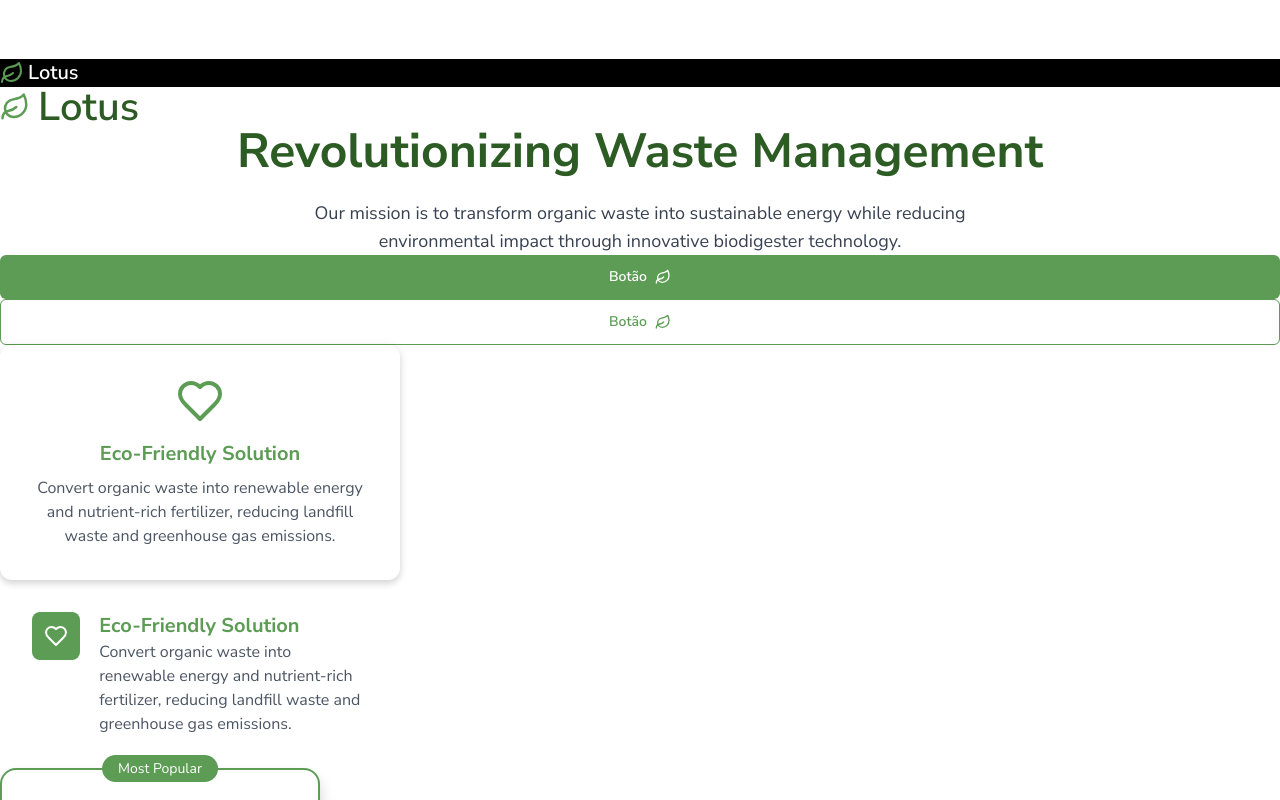
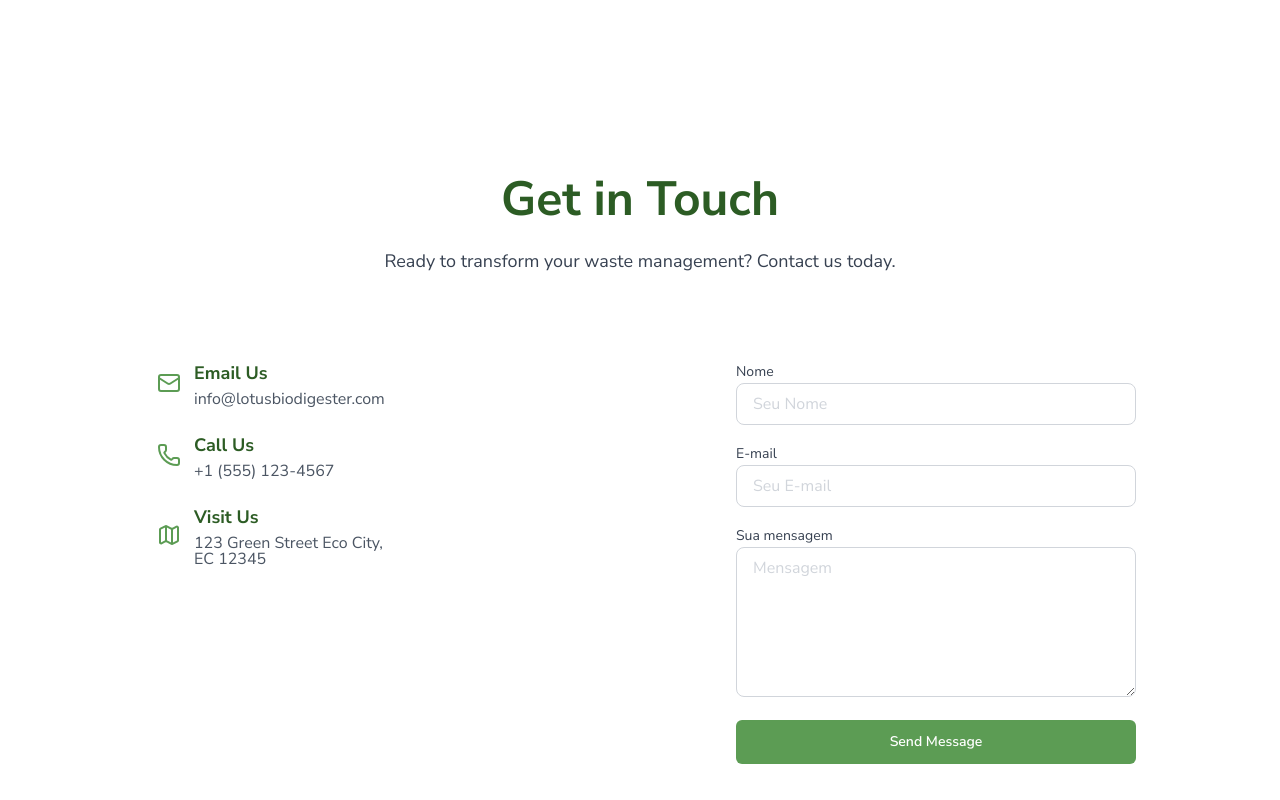
Before and after one commit to Lotus-Bio/lotus-frontend-2.0, a Next.js app: page / in a window 1280 px wide. Shown: the part 3060-3860 px from the top of the page. Built offline with nearby package versions, Linux system fonts and the light colour scheme.

Commit message:
cria e utiliza a seção/componente `FormSection`

```diff
--- a/src/app/page.js
+++ b/src/app/page.js
@@ -13,6 +13,7 @@ import HeaderSection from "@/ui/sections/HeaderSection";
 import MissionSection from "@/ui/sections/MissionSection";
 import FeatureSection from "@/ui/sections/FeatureSection";
 import PlanSection from "@/ui/sections/PlanSection";
+import FormSection from "@/ui/sections/FormSection";
 
 export default function Home() {
   return (
@@ -21,66 +22,7 @@ export default function Home() {
       <MissionSection />
       <FeatureSection />
       <PlanSection />
-      <div style={{ backgroundColor: "black" }}>
-        <Logo light />
-      </div>
-      <Logo large />
-      <TitleSection>Revolutionizing Waste Management</TitleSection>
-      <SubtitleSection>
-        Our mission is to transform organic waste into sustainable energy while
-        reducing environmental impact through innovative biodigester technology.
-      </SubtitleSection>
-      <Button ghost={false}>
-        Botão <Leaf />
-      </Button>
-      <Button ghost={true}>
-        Botão <Leaf />
-      </Button>
-      <CardMission
-        icon={<Heart />}
-        title="Eco-Friendly Solution"
-        description="Convert organic waste into renewable energy and nutrient-rich fertilizer, reducing landfill waste and greenhouse gas emissions."
-      />
-      <CardFeature
-        icon={<Heart />}
-        title="Eco-Friendly Solution"
-        description="Convert organic waste into renewable energy and nutrient-rich fertilizer, reducing landfill waste and greenhouse gas emissions."
-      />
-      <CardPlan
-        title="Starter"
-        value="$2,999"
-        description="Perfect for small farms and households"
-        list={["item1", "item2", "item3", "item4", "item5", "item6"]}
-        popular={true}
-      />
-      <CardPlan
-        title="Starter"
-        value="$2,999"
-        description="Perfect for small farms and households"
-        list={["item1", "item2", "item3", "item4", "item5", "item6"]}
-        popular={false}
-      />
-      <Input
-        name="name"
-        placeholder="Seu Nome"
-        // value={inputName}
-        label="Nome"
-        onChange={(e) => console.log(e.target.value)}
-      />
-      ,
-      <Input
-        name="message"
-        placeholder="Mensagem"
-        // value={inputMessage}
-        label="Sua mensagem"
-        isTextarea
-        onChange={(e) => console.log(e.target.value)}
-      />
-      <ItemContact
-        icon={<PhoneCall />}
-        title="Call Us"
-        info="+1 (555) 123-4567"
-      />
+      <FormSection />
     </main>
   );
 }
--- /dev/null
+++ b/src/data/contacts.js
@@ -0,0 +1,19 @@
+import { Mail, Phone, Map } from "lucide-react";
+
+export const contacts = [
+  {
+    icon: Mail,
+    title: "Email Us",
+    info: "info@lotusbiodigester.com",
+  },
+  {
+    icon: Phone,
+    title: "Call Us",
+    info: "+1 (555) 123-4567",
+  },
+  {
+    icon: Map,
+    title: "Visit Us",
+    info: "123 Green Street Eco City, EC 12345",
+  },
+];
--- /dev/null
+++ b/src/ui/sections/FormSection/formSection.style.js
@@ -0,0 +1,39 @@
+import styled from "styled-components";
+import Container from "@/ui/components/Container";
+
+export const StyledFormSection = styled.section`
+  padding: 6rem 0;
+`;
+
+export const ContainerForm = styled(Container)`
+  display: grid;
+  grid-template-columns: 1fr;
+  gap: 1rem;
+  align-items: center;
+  justify-items: center;
+
+  margin-top: 4rem;
+
+  @media (min-width: 768px) {
+    grid-template-columns: repeat(2, 1fr);
+  }
+`;
+
+export const BlockContact = styled.div`
+  display: flex;
+  flex-direction: column;
+  gap: 1.5rem;
+
+  max-width: 400px;
+  width: 100%;
+  height: 100%;
+`;
+
+export const Form = styled.form`
+  display: flex;
+  flex-direction: column;
+  gap: 1rem;
+
+  max-width: 400px;
+  width: 100%;
+`;
--- /dev/null
+++ b/src/ui/sections/FormSection/index.jsx
@@ -0,0 +1,71 @@
+"use client";
+import {
+  StyledFormSection,
+  ContainerForm,
+  BlockContact,
+  Form,
+} from "./formSection.style";
+import TitleSection from "@/ui/components/TitleSection";
+import SubtitleSection from "@/ui/components/SubtitleSection";
+import { contacts } from "@/data/contacts";
+import ItemContact from "@/ui/components/ItemContact";
+import Button from "@/ui/components/Button";
+import Input from "@/ui/components/Input";
+
+const FormSection = () => {
+  return (
+    <StyledFormSection>
+      <div className="container">
+        <TitleSection>Get in Touch</TitleSection>
+        <SubtitleSection>
+          Ready to transform your waste management? Contact us today.
+        </SubtitleSection>
+      </div>
+      <ContainerForm>
+        <BlockContact>
+          {contacts.map((contact, index) => {
+            return (
+              <ItemContact
+                key={index}
+                icon={<contact.icon />}
+                title={contact.title}
+                info={contact.info}
+              />
+            );
+          })}
+        </BlockContact>
+
+        <Form>
+          <Input
+            name="name"
+            placeholder="Seu Nome"
+            // value={inputName}
+            label="Nome"
+            onChange={(e) => console.log(e.target.value)}
+          />
+
+          <Input
+            name="email"
+            placeholder="Seu E-mail"
+            // value={inputName}
+            label="E-mail"
+            onChange={(e) => console.log(e.target.value)}
+          />
+
+          <Input
+            name="message"
+            placeholder="Mensagem"
+            // value={inputMessage}
+            label="Sua mensagem"
+            isTextarea
+            onChange={(e) => console.log(e.target.value)}
+          />
+
+          <Button ghost={false}>Send Message</Button>
+        </Form>
+      </ContainerForm>
+    </StyledFormSection>
+  );
+};
+
+export default FormSection;
```
